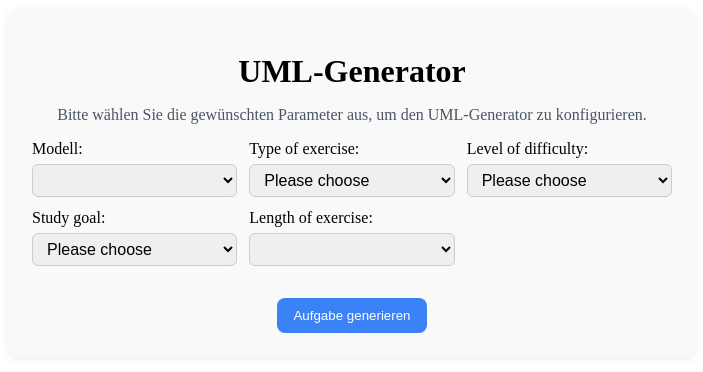
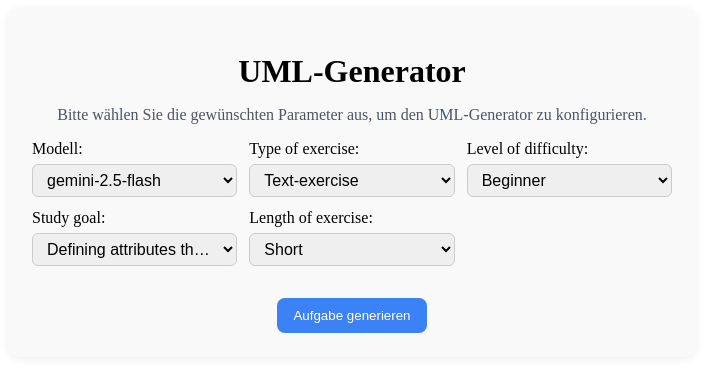
Before and after one commit to marvinKontoyanidis/UMLGenerator-Prototyp, a Vue app in the folder frontend/: page / in a window 1280 px wide. Shown: the top 372 px of the page, without its empty margins (288-991 px from the left). Built offline with nearby package versions, Linux system fonts and the light colour scheme.

Commit message:
Enhance parameter handling in App.vue and models.py for improved functionality and clarity

```diff
--- a/frontend/src/App.vue
+++ b/frontend/src/App.vue
@@ -5,23 +5,20 @@
     <div class="dropdowns">
       <label>
         Modell:
-        <select v-model="param4">
-          <option value="">Please choose</option>
+        <select v-model="param_model">
+          <option value="gemini-2.5-flash">gemini-2.5-flash</option>
           <option value="ChatGPT-4">ChatGPT-4</option>
-          <option value="gemini-2.5-flash">gemini-2.5-flash</option>
         </select>
       </label>
       <label>
         Type of exercise:
-        <select v-model="param1">
-          <option value="">Please choose</option>
+        <select v-model="param_ex_type">
           <option value="Text-Exercise">Text-exercise</option>
         </select>
       </label>
       <label>
         Level of difficulty:
-        <select v-model="param2">
-          <option value="">Please choose</option>
+        <select v-model="param_dif_level">
           <option value="Beginner">Beginner</option>
           <option value="Intermediate">Intermediate</option>
           <option value="Expert">Expert</option>
@@ -29,8 +26,7 @@
       </label>
       <label>
         Study goal:
-        <select v-model="param3">
-          <option value="">Please choose</option>
+        <select v-model="param_study_goal">
           <option value="Defining attributes that could be a class (ART)">Defining attributes that could be a class (ART)</option>
           <option value="Not considering the problem from an holistic perspective (HOL)">Not considering the problem from an holistic perspective (HOL)</option>
           <option value="LIS">Incorrect use of multiplicity between classes (LIS)</option>
@@ -39,8 +35,7 @@
       </label>
       <label>
         Length of exercise:
-        <select v-model="param4">
-          <option value="">Please choose</option>
+        <select v-model="param_length">
           <option value="Short">Short</option>
           <option value="Medium">Medium</option>
           <option value="Long">Long</option>
@@ -54,9 +49,9 @@
       {{ isSubmitting ? "Wird generiert..." : "Aufgabe generieren" }}
     </button>
     <section v-if="result" class="result">
-      <h2>Generierte Aufgabe</h2>
-      <pre>{{ result.task }}</pre>
-    </section>
+          <h2>Generierte Aufgabe</h2>
+          <pre class="json-output">{{ formatTaskJson() }}</pre>
+        </section>
     <p v-if="error" class="error">{{ error }}</p>
   </div>
 </template>
@@ -68,29 +63,42 @@ export default {
   name: 'App',
   data() {
     return {
-      param1: '',
-      param2: '',
-      param3: '',
+      param_model: 'gemini-2.5-flash', // erste Option
+      param_ex_type: 'Text-Exercise',  // erste Option
+      param_dif_level: 'Beginner',     // erste Option
+      param_study_goal: 'Defining attributes that could be a class (ART)', // erste Option
+      param_length: 'Short',
       isSubmitting: false,
       result: null,
       error: '',
       promptTemplate:
-        'Erstelle eine UML-Aufgabe, die sich auf {param1}, {param2} und {param3} bezieht. Beschreibe sie als Liste von Anforderungen.'
+        'Erstelle eine UML-Aufgabe basierend auf den Parametern: Modell={param_model}, Aufgabentyp={param_ex_type}, Schwierigkeit={param_dif_level}, Lernziel={param_study_goal}, Länge={param_length}. Formuliere die Aufgabe als Liste von Anforderungen.'
     }
   },
   methods: {
     async submitGeneration() {
       this.error = ''
       this.result = null
+
       const parameters = {
-        param1: this.param1,
-        param2: this.param2,
-        param3: this.param3
+        param_model: this.param_model,
+        param_ex_type: this.param_ex_type,
+        param_dif_level: this.param_dif_level,
+        param_study_goal: this.param_study_goal,
+        param_length: this.param_length
       }
-      if (!parameters.param1 || !parameters.param2 || !parameters.param3) {
+
+      if (
+        !parameters.param_model ||
+        !parameters.param_ex_type ||
+        !parameters.param_dif_level ||
+        !parameters.param_study_goal ||
+        !parameters.param_length
+      ) {
         this.error = 'Bitte alle Parameter auswählen.'
         return
       }
+
       this.isSubmitting = true
       try {
         const response = await axios.post('/api/generate', {
@@ -102,6 +110,17 @@ export default {
         this.error = err.response?.data?.error || 'Fehler bei der Generierung.'
       } finally {
         this.isSubmitting = false
+      }
+    },
+
+    formatTaskJson() {
+      try {
+        const obj = typeof this.result.task === 'string'
+          ? JSON.parse(this.result.task)
+          : this.result.task
+        return JSON.stringify(obj, null, 2)
+      } catch (e) {
+        return this.result.task
       }
     }
   }
@@ -171,4 +190,13 @@ button:disabled {
   margin-top: 12px;
   color: #dc2626;
 }
+
+.json-output {
+  text-align: left;
+  white-space: pre-wrap;
+  word-wrap: break-word;
+  overflow-x: auto;
+  max-width: 100%;
+  max-height: 400px;
+}
 </style>
```
Also changed, not shown: 2 other files (tests, documents, lock files or other folders).
